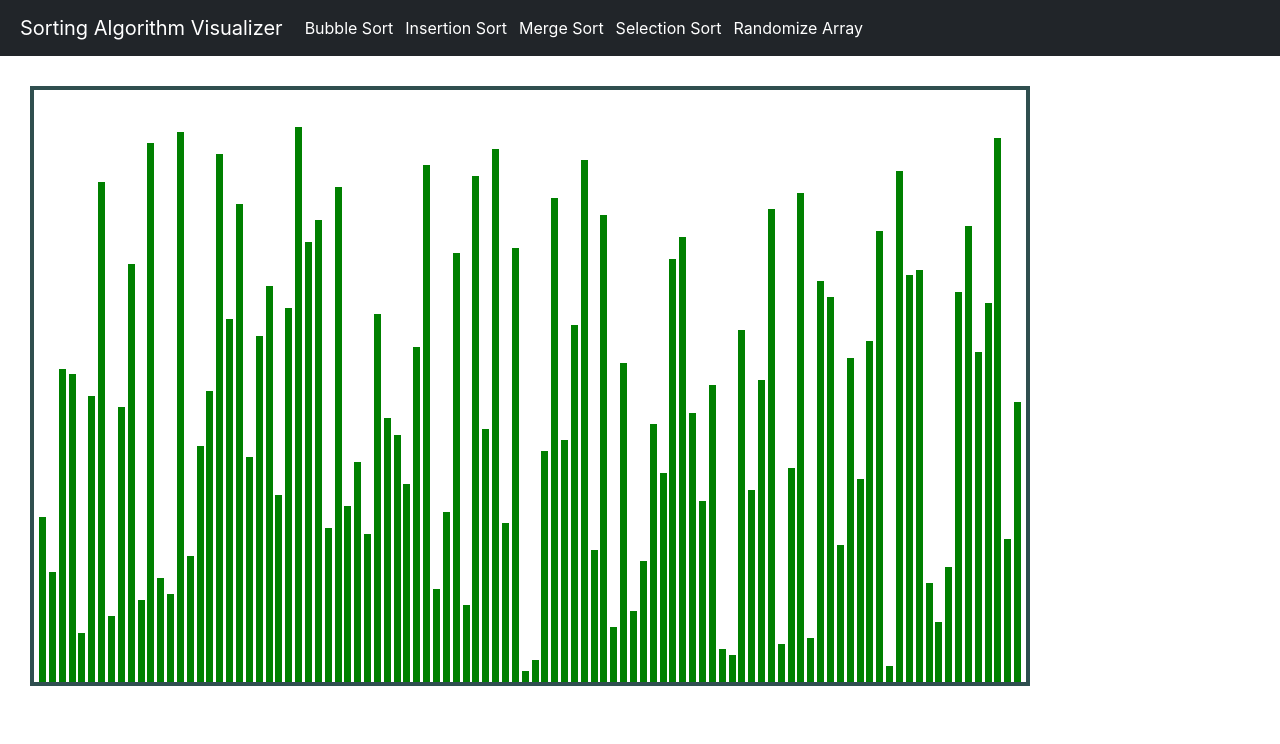
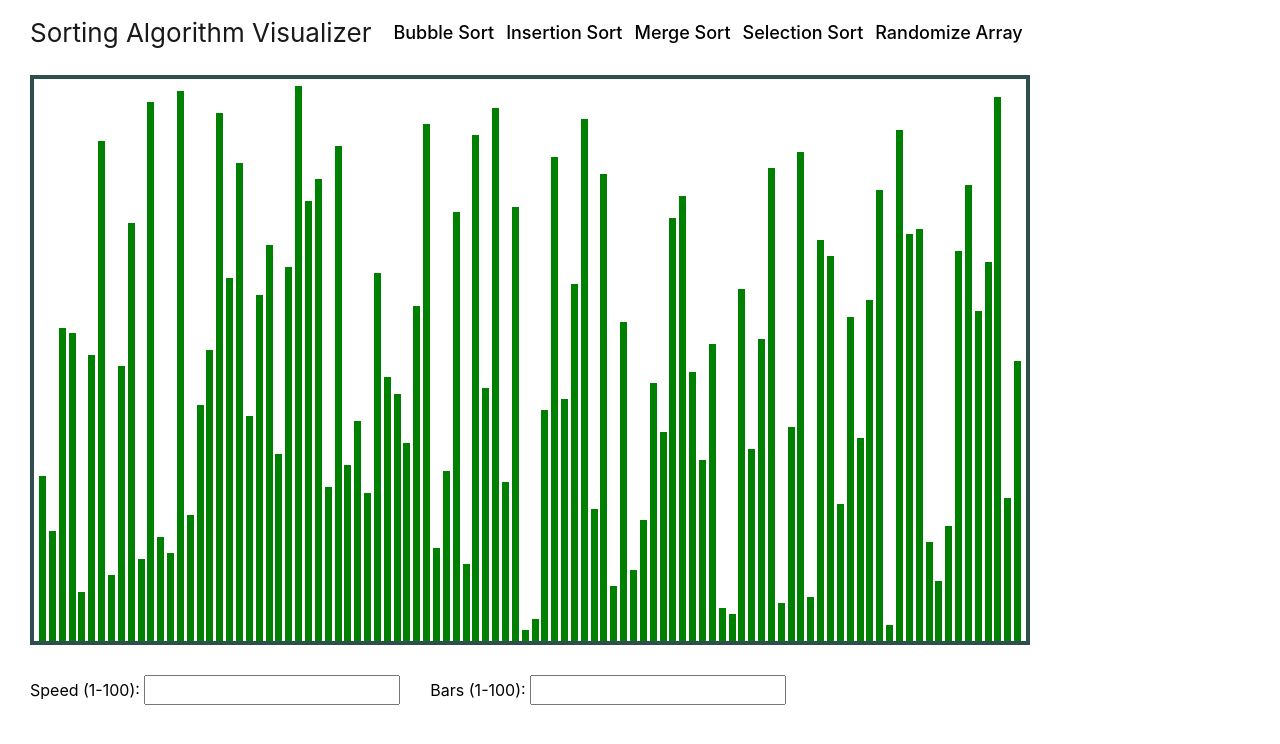
Before and after one commit to hjk216/SortingAlgorithmVisualizer, a React (Create React App) app: page / in a window 1280 px wide. Shown: the top 744 px of the page. Built offline with nearby package versions, Linux system fonts and the light colour scheme.

Commit message:
started adding user inputs

```diff
--- a/src/features/display/Display.css
+++ b/src/features/display/Display.css
@@ -1,6 +1,6 @@
 #display_box {
     width: 1000px;
-    height: 600px;
+    height: 570px;
     border: 4px solid darkslategrey;
     position: relative;
 
@@ -18,3 +18,17 @@
     background-color: green;
     width: 7px;
 }
+
+#header {
+    margin-bottom: -20px !important;
+}
+
+#controls_box {
+    color: black;
+    float:left;
+}
+
+.control {
+    display: inline-block;
+    margin-left: 30px;
+}
--- a/src/features/display/Display.js
+++ b/src/features/display/Display.js
@@ -130,7 +130,7 @@ export default class Display extends React.Component {
         return (
             <div>
                 <div id='header'>
-                    <Navbar bg="dark" variant="dark">
+                    <Navbar>
                     <Navbar.Brand href="/" id='header_title'>Sorting Algorithm Visualizer</Navbar.Brand>
                         <Nav className="mr-auto">
                             <button className='nav_link' onClick={() => this.bubbleSort()}>Bubble Sort</button>
@@ -148,7 +148,21 @@ export default class Display extends React.Component {
                         </div>
                     ))}
                 </div>
+                <div id='controls_box'>
+                    <div className='control'>
+                        <lablel>Speed (1-100): </lablel>
+                        <input></input>
+                    </div>
+
+                    <div className='control'>
+                        <lablel>Bars (1-100): </lablel>
+                        <input></input>
+                    </div>
+                </div>
+
             </div>
         )
     }
 }
+
+/* <Navbar bg="dark" variant="dark">  */
--- a/src/features/display/Header.css
+++ b/src/features/display/Header.css
@@ -1,18 +1,17 @@
 #header_title {
-    margin-left: 20px;
+    margin-left: 30px;
+    font-size: 26px;
 }
 
 .nav_link {
-    color: white !important;
-}
-
-
-.nav_link {
-    color: white !important;
+    color: black !important;
+    /* color: white !important; */
+    font-size: 18px;
+    font-weight: 500;
     background: none;
     border: none;
 }
 
 .nav_link:hover {
-    color: gold !important;
+    color: blue !important;
 }
```
